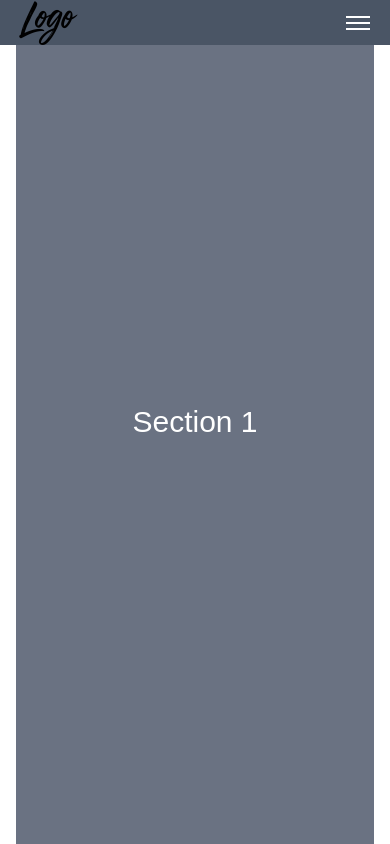
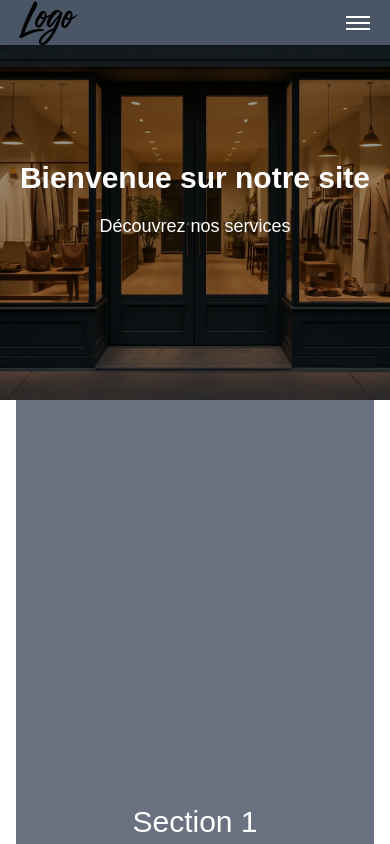
Before and after one commit to Incisif/vitrine-starter, a Next.js app: page / in a window 390 px wide. Shown: the top 844 px of the page. Built offline with nearby package versions, Linux system fonts and the light colour scheme.

Commit message:
feat(hero): create responsive hero section with optional title, subtitle and image

```diff
--- a/src/app/layout.tsx
+++ b/src/app/layout.tsx
@@ -3,7 +3,7 @@ import { Geist, Geist_Mono } from 'next/font/google'
 import '../styles/globals.css'
 
 import { LocomotiveProvider } from '@/contexts/LocomotiveProvider'
-import LayoutContainer from '@/components/common/LayoutContainer'
+
 import Header from '@/components/layout/Header'
 import Footer from '@/components/layout/Footer'
 import ScrollToTopButton from '@/components/common/ScrollToTopButton'
@@ -33,7 +33,7 @@ export default function RootLayout({
       <body className={`${geistSans.variable} ${geistMono.variable} antialiased`}>
         <LocomotiveProvider>
           <Header />
-          <LayoutContainer>{children}<ScrollToTopButton /></LayoutContainer>
+          {children}<ScrollToTopButton />
           <Footer />
         </LocomotiveProvider>
       </body>
--- a/src/app/page.tsx
+++ b/src/app/page.tsx
@@ -1,8 +1,18 @@
+import Hero from '@/components/common/Hero'
+import LayoutContainer from '@/components/common/LayoutContainer'
+
 export default function Home() {
   const grayClasses = ['bg-gray-500', 'bg-gray-400', 'bg-gray-300', 'bg-gray-200', 'bg-gray-100']
 
   return (
     <>
+      <Hero
+        title="Bienvenue sur notre site"
+        subtitle="Découvrez nos services"
+        imageSrc="/assets/mock-vitrine.webp"
+      />
+
+      <LayoutContainer>
         {grayClasses.map((bg, i) => (
           <section
             key={i}
@@ -14,6 +24,7 @@ export default function Home() {
             </h2>
           </section>
         ))}
+      </LayoutContainer>
     </>
   )
 }
--- /dev/null
+++ b/src/components/common/Hero.tsx
@@ -0,0 +1,38 @@
+'use client'
+
+import Image from 'next/image'
+
+type HeroProps = {
+  title?: string
+  subtitle?: string
+  imageSrc?: string
+  alt?: string
+}
+
+export default function Hero({
+  title,
+  subtitle,
+  imageSrc = '/hero.jpg',
+  alt = 'Image de vitrine',
+}: Readonly<HeroProps>) {
+  return (
+    <section className="relative w-full h-[400px] lg:h-[700px]">
+      <Image
+        src={imageSrc}
+        alt={alt}
+        fill
+        className="object-cover"
+        priority
+        quality={75} // réduit le poids sans perte visible
+        sizes="(max-width: 1024px) 100vw, 1920px" // responsive
+      />
+
+      {(title || subtitle) && (
+        <div className="absolute inset-0 bg-black/40 flex flex-col items-center justify-center text-white text-center px-4">
+          {title && <h1 className="text-3xl md:text-5xl font-bold">{title}</h1>}
+          {subtitle && <p className="mt-4 text-lg md:text-xl">{subtitle}</p>}
+        </div>
+      )}
+    </section>
+  )
+}
```
Also changed, not shown: public/assets/mock-vitrine.webp (added). Lines whose indentation alone changed are shown as unchanged.
